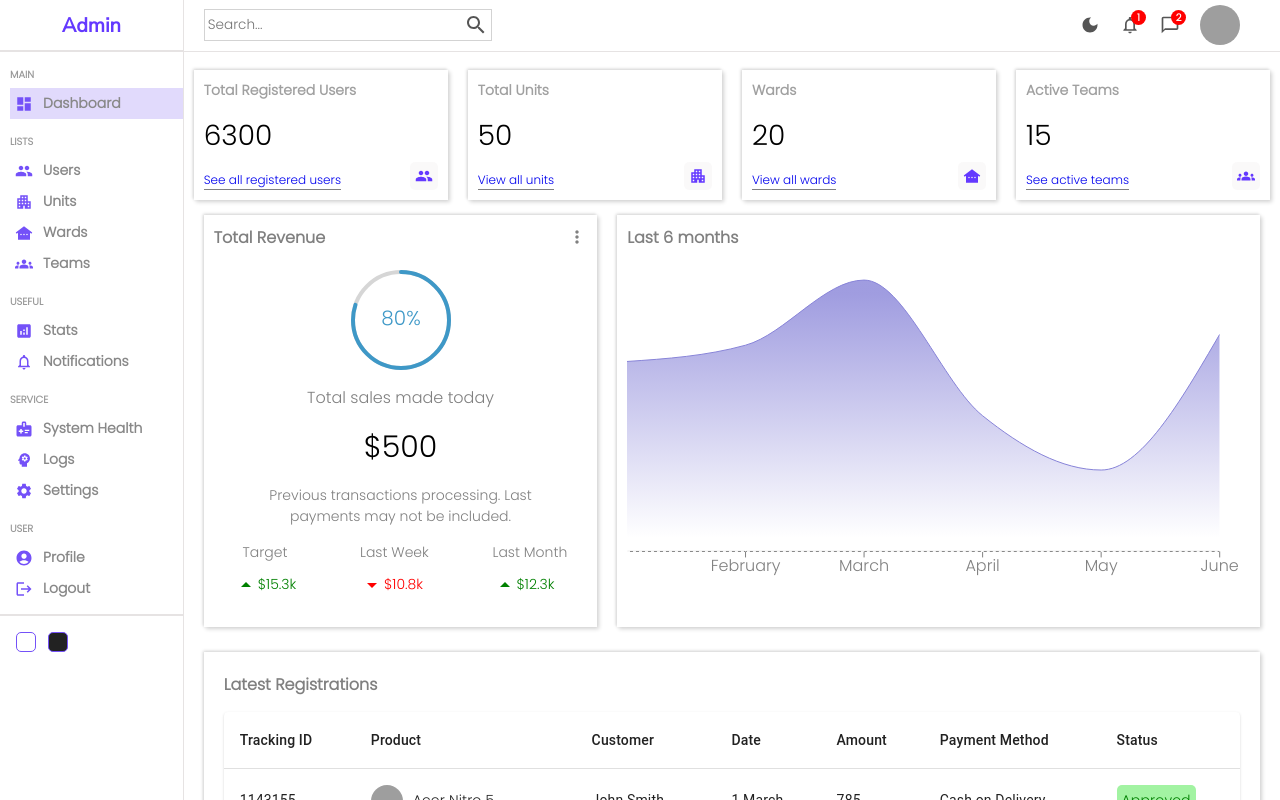
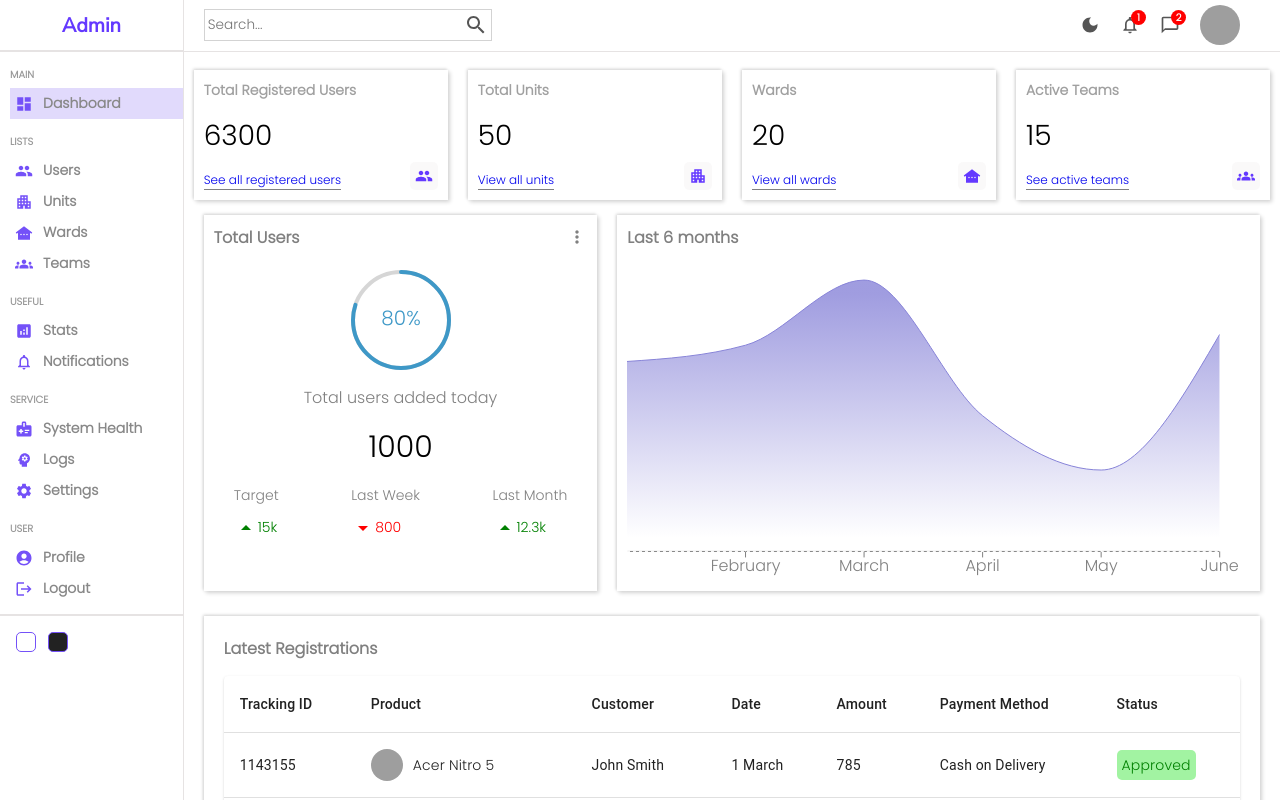
Before and after one commit to okhuaroboosayuki/Dashboard, a React (Vite) app: page / in a window 1280 px wide. Shown: the top 800 px of the page. Built offline with nearby package versions, Linux system fonts and the light colour scheme; grey boxes are pictures that could not be loaded.

Commit message:
removed finance related items

```diff
--- a/src/components/Featured.jsx
+++ b/src/components/Featured.jsx
@@ -9,7 +9,7 @@ function Featured() {
   return (
     <div className="featured">
       <div className="top">
-        <h1 className="title">Total Revenue</h1>
+        <h1 className="title">Total Users</h1>
         <MoreVertIcon fontSize="small" />
       </div>
 
@@ -18,18 +18,15 @@ function Featured() {
           <CircularProgressbar value={80} text={"80%"} strokeWidth={4} />
         </div>
 
-        <p className="title">Total sales made today</p>
-        <p className="amount">$500</p>
-        <p className="desc">
-          Previous transactions processing. Last payments may not be included.
-        </p>
+        <p className="title">Total users added today</p>
+        <p className="amount">1000</p>
 
         <div className="summary">
           <div className="item">
             <div className="item_title">Target</div>
             <div className="item_result positive">
               <ArrowDropUpIcon />
-              <div className="result_amount">$15.3k</div>
+              <div className="result_amount">15k</div>
             </div>
           </div>
 
@@ -37,7 +34,7 @@ function Featured() {
             <div className="item_title">Last Week</div>
             <div className="item_result negative">
               <ArrowDropDownIcon />
-              <div className="result_amount">$10.8k</div>
+              <div className="result_amount">800</div>
             </div>
           </div>
 
@@ -45,7 +42,7 @@ function Featured() {
             <div className="item_title">Last Month</div>
             <div className="item_result positive">
               <ArrowDropUpIcon />
-              <div className="result_amount">$12.3k</div>
+              <div className="result_amount">12.3k</div>
             </div>
           </div>
         </div>
```
